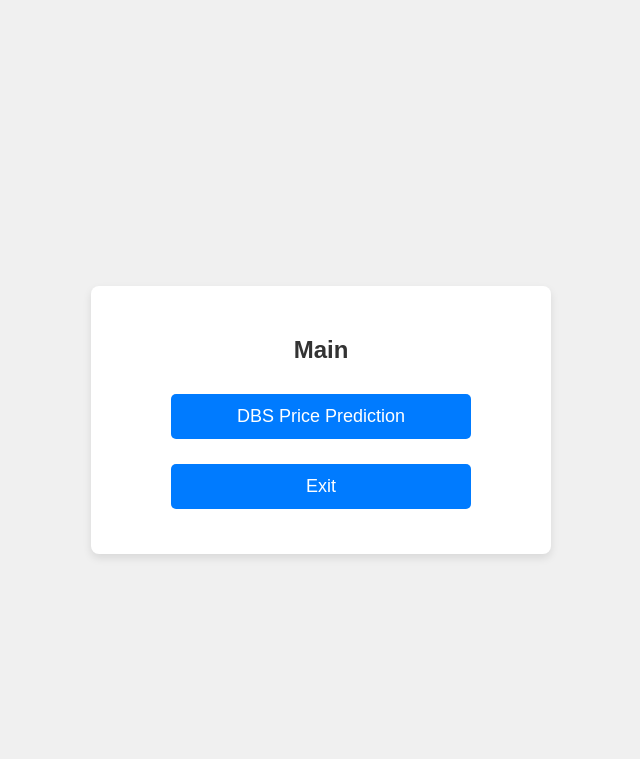
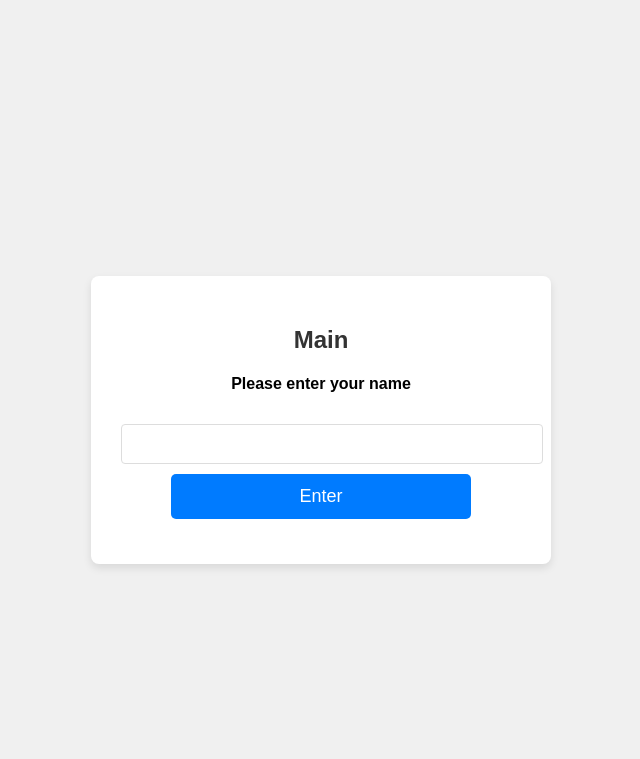
Before and after one commit to iamfuxixi/2026-AN6001C, a Flask app: page / in a window 1280 px wide. Shown: the top 759 px of the page, without its empty margins (319-959 px from the left). Run offline with Flask 3, Linux system fonts and the light colour scheme; parts of the project's set-up code (start-up, migrations or seed data) failed here and were passed over.

Commit message:
Restore name input page

```diff
--- a/templates/index.html
+++ b/templates/index.html
@@ -1,7 +1,5 @@
-<head>
-    <meta name="viewport" content="width=device-width, initial-scale=1.0">
-    <link rel="stylesheet" href="{{ url_for('static', filename='styles.css') }}">
-</head>
+<!DOCTYPE html>
+<html lang="en">
 <head>
     <meta name="viewport" content="width=device-width, initial-scale=1.0">
     <link rel="stylesheet" href="{{ url_for('static', filename='styles.css') }}">
@@ -9,13 +7,11 @@
 <body>
     <div class="container">
         <h2>Main</h2>
-
-        <form action="/dbs" method="post">
-            <input type="submit" value="DBS Price Prediction">
-        </form>
-
-        <form action="/" method="post">
-            <input type="submit" value="Exit">
+        <form action="/main" method="post">
+            <h4>Please enter your name</h4>
+            <input type="text" name="q">
+            <input type="submit" value="Enter">
         </form>
     </div>
 </body>
+</html>
```
